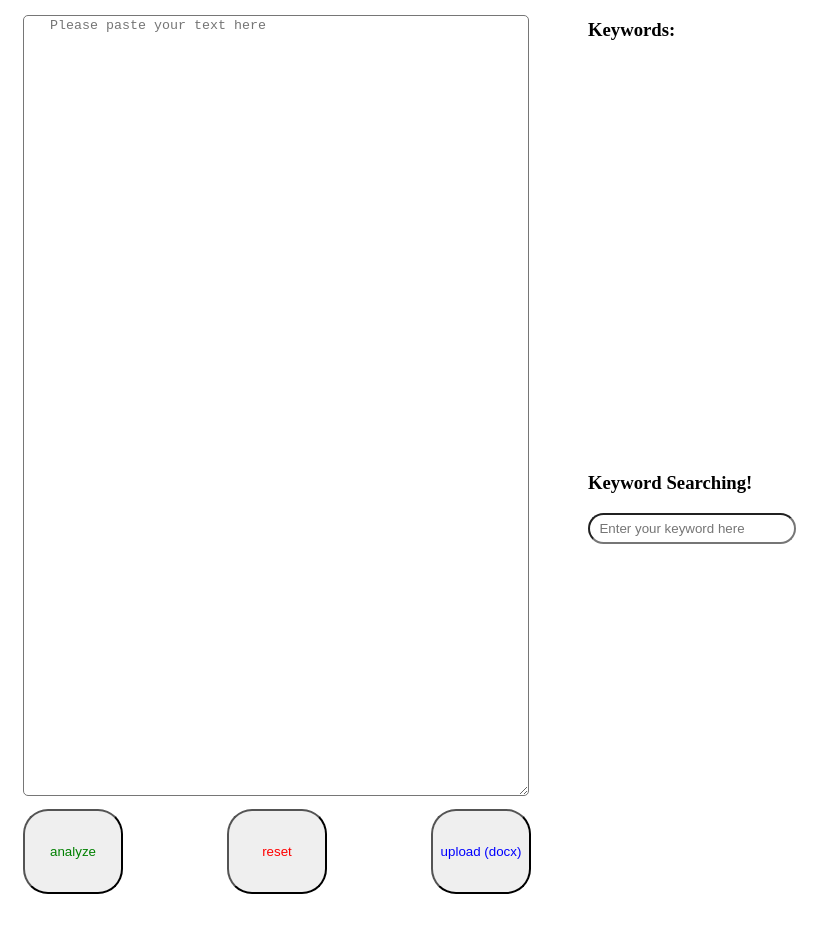
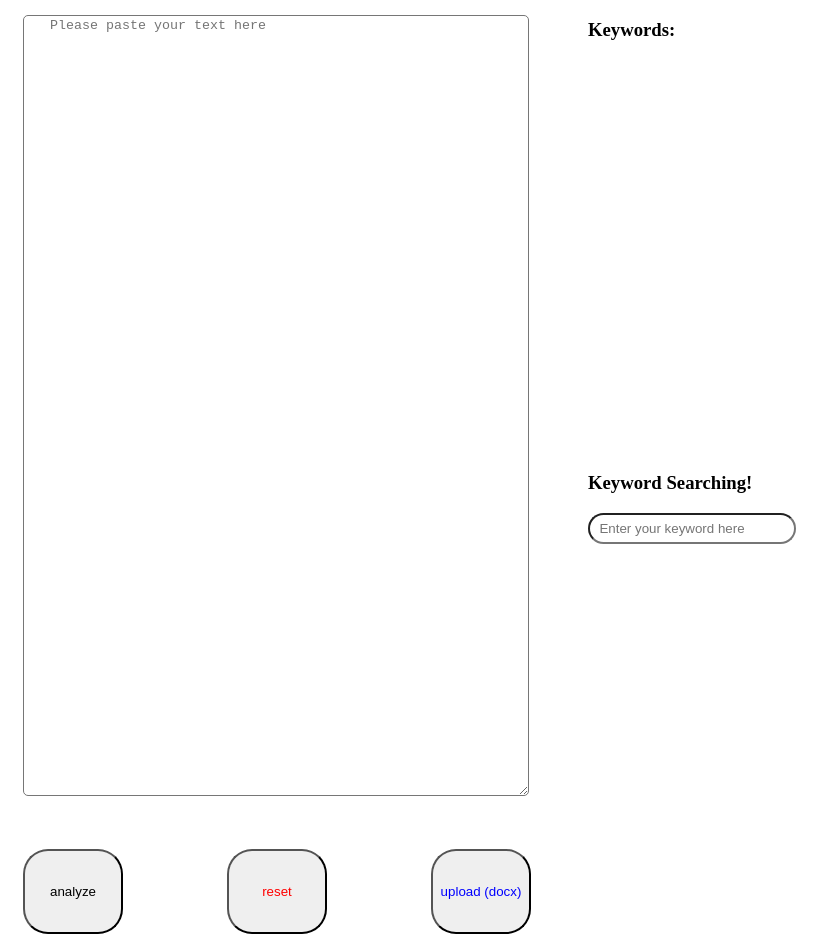
Before and after one commit to willxli/ScholarMe, a browser extension: page index.html in a window 1280 px wide. Shown: the whole page, without its empty margins (0-836 px from the left). Before the commit the page ends 902 px from the top, so only its background shows below. Drawn offline with Linux system fonts and the light colour scheme.

Commit message:
Button spacing fixed

```diff
--- a/css/style.css
+++ b/css/style.css
@@ -2,11 +2,10 @@
     width: 100px;
     height: 85px;
     margin-left: 15px;
-    margin-top: 15px;
+    margin-top: 55px;
 }
 
 #analyzeButton {
-    color: green;
     border-radius: 25px;
 }
 
```
